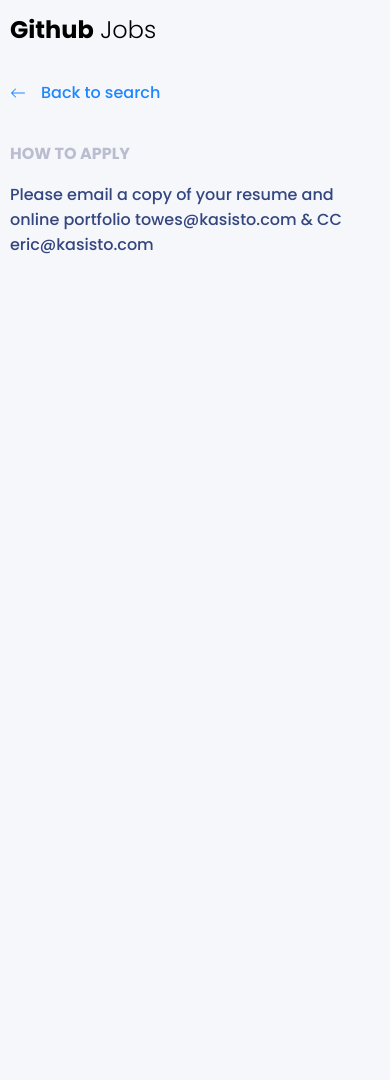
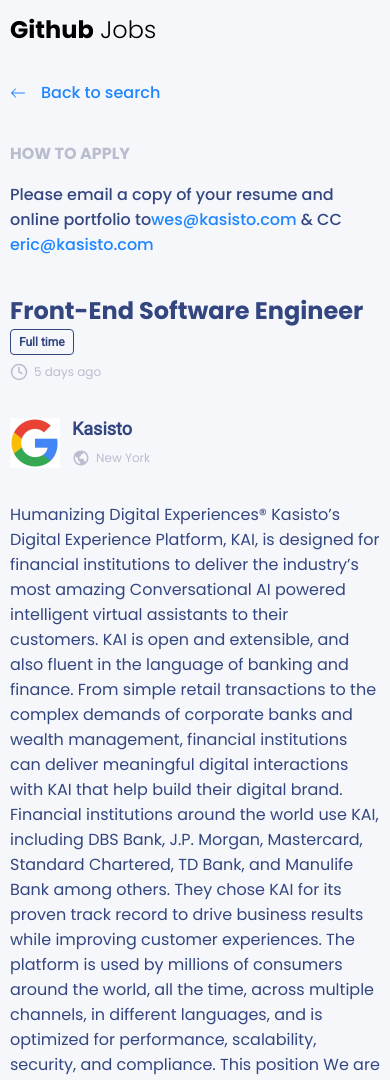
Before and after one commit to KatuGT/github-food-challange, a React (Create React App) app: page /info in a window 390 px wide. Shown: the top 1080 px of the page. Before the commit the page ends 844 px from the top, so only its background shows below. Built offline with nearby package versions, Linux system fonts and the light colour scheme.

Commit message:
pagina desc trabajo version mobile funciona

```diff
--- a/src/componentes/AplicarTrabajo/aplicarTrabajo.scss
+++ b/src/componentes/AplicarTrabajo/aplicarTrabajo.scss
@@ -22,8 +22,7 @@
     font-weight: 500;
 
     & span{
-    color: var(--clr-baseh);
-
+    color: var(--clr-base);
     }
   }
 }
--- /dev/null
+++ b/src/componentes/DescripcionTrabajo/DescripcionTrabajo.js
@@ -0,0 +1,71 @@
+import './descripcionTrabajo.scss';
+import { BiWorld } from 'react-icons/bi';
+import { FiClock } from 'react-icons/fi';
+import Logo from '../../assets/imagenes/logoGoogle.jpg';
+
+const DescripcionTrabajo = () => {
+  return (
+    <div className='wrapper-descripcion'>
+      <div className='position'>
+        <h2>Front-End Software Engineer</h2>
+        <p className='tiempo'>Full time</p>
+      </div>
+      <div className='cuerpo-info'>
+        <div className='info'>
+          <FiClock className='icon-info' />
+          <p className='fecha-posteo'>5 days ago</p>
+        </div>
+        <div className='wrapper-company-info'>
+          <img src={Logo} alt='' />
+          <div className='company-name'>
+            <p>Kasisto</p>
+            <div className='info'>
+              <BiWorld className='icon-info' /> <p className='pais'>New York</p>
+            </div>
+          </div>
+        </div>
+        <div className='decripcion'>
+          Humanizing Digital Experiences® Kasisto’s Digital Experience Platform,
+          KAI, is designed for financial institutions to deliver the industry’s
+          most amazing Conversational AI powered intelligent virtual assistants
+          to their customers. KAI is open and extensible, and also fluent in the
+          language of banking and finance. From simple retail transactions to
+          the complex demands of corporate banks and wealth management,
+          financial institutions can deliver meaningful digital interactions
+          with KAI that help build their digital brand. Financial institutions
+          around the world use KAI, including DBS Bank, J.P. Morgan, Mastercard,
+          Standard Chartered, TD Bank, and Manulife Bank among others. They
+          chose KAI for its proven track record to drive business results while
+          improving customer experiences. The platform is used by millions of
+          consumers around the world, all the time, across multiple channels, in
+          different languages, and is optimized for performance, scalability,
+          security, and compliance. This position We are looking for a
+          Full-Stack, client side software engineer to help build and integrate
+          responsive chat interfaces, analytics dashboards and reporting tools.
+          What you’ll be doing Working closely with clients and internal
+          engineering, product and design teams to gather requirements Building
+          and integrating front-end applications with CSS, HTML, Javascript,
+          jQuery, Vue.js, Webpack, Handlebars.js, LESS, Backbone, Python, Django
+          and Java Working to improve user experience and functionality for
+          tools Writing testable code utilizing common front-end unit and BDD
+          testing frameworks What you need for this position 3+ years in
+          client-side web development with CSS, HTML, Javascript and jQuery
+          Proven, full-stack front-end experience using Python and Django Other
+          Modern Web Framework(s) experience is a plus (React, Vue, Angular,
+          Ember) Experience working collaboratively to build scalable, modular,
+          production software in an Agile environment Experience using RESTful
+          json services Node.js and API development familiarity is plus D3.js is
+          a plus What we offer: Competitive compensation package Ground floor
+          opportunity within rapidly growing tech startup Great collaborative
+          team environment Full Benefits Fun perks Location - NYC, Flatiron
+          District We welcome your cover letter with a description of your
+          previous complete experience and your resume. Applicants must be
+          authorized to work in the US as we are unable to sponsor. Kasisto is
+          an equal opportunity employer.
+        </div>
+      </div>
+    </div>
+  );
+};
+
+export default DescripcionTrabajo;
--- /dev/null
+++ b/src/componentes/DescripcionTrabajo/descripcionTrabajo.scss
@@ -0,0 +1,53 @@
+.wrapper-descripcion {
+  color: var(--clr-secondary);
+  & .info {
+    display: flex;
+    align-items: center;
+    gap: 0.5em;
+    color: var(--clr-plchldr);
+    font-size: 12px;
+    text-align: 0;
+    margin-top: 10px;
+  }
+
+  & .icon-info {
+    font-size: 1.5em;
+  }
+
+  .position {
+    & h2 {
+      margin-top: 36px;
+      font-weight: 700;
+    }
+    & .tiempo {
+      font-family: 'Roboto';
+      font-weight: 700;
+      font-size: 12px;
+      padding: 5px 8px;
+      border: 1px solid #334680;
+      border-radius: 4px;
+      display: inline;
+    }
+  }
+
+  & .wrapper-company-info {
+    display: flex;
+    gap: 12px;
+    margin: 37px 0 34px 0 ;
+
+    & img {
+      height: 50px;
+      width: 50px;
+      object-fit: cover;
+    }
+
+    & .company-name{
+        & > p{
+            font-family: 'roboto';
+            font-size:18px ;
+            font-weight:700 ;
+            line-height: none;
+        }
+    }
+  }
+}
--- a/src/paginas/InfoTrabajo.js
+++ b/src/paginas/InfoTrabajo.js
@@ -1,10 +1,11 @@
 import AplicarTrabajo from '../componentes/AplicarTrabajo/AplicarTrabajo';
+import DescripcionTrabajo from '../componentes/DescripcionTrabajo/DescripcionTrabajo';
 
 const InfoTrabajo = () => {
   return (
     <div>
       <AplicarTrabajo/>
-      <div className='trabajo-desc'></div>
+      <DescripcionTrabajo/>
     </div>
   );
 };
```
